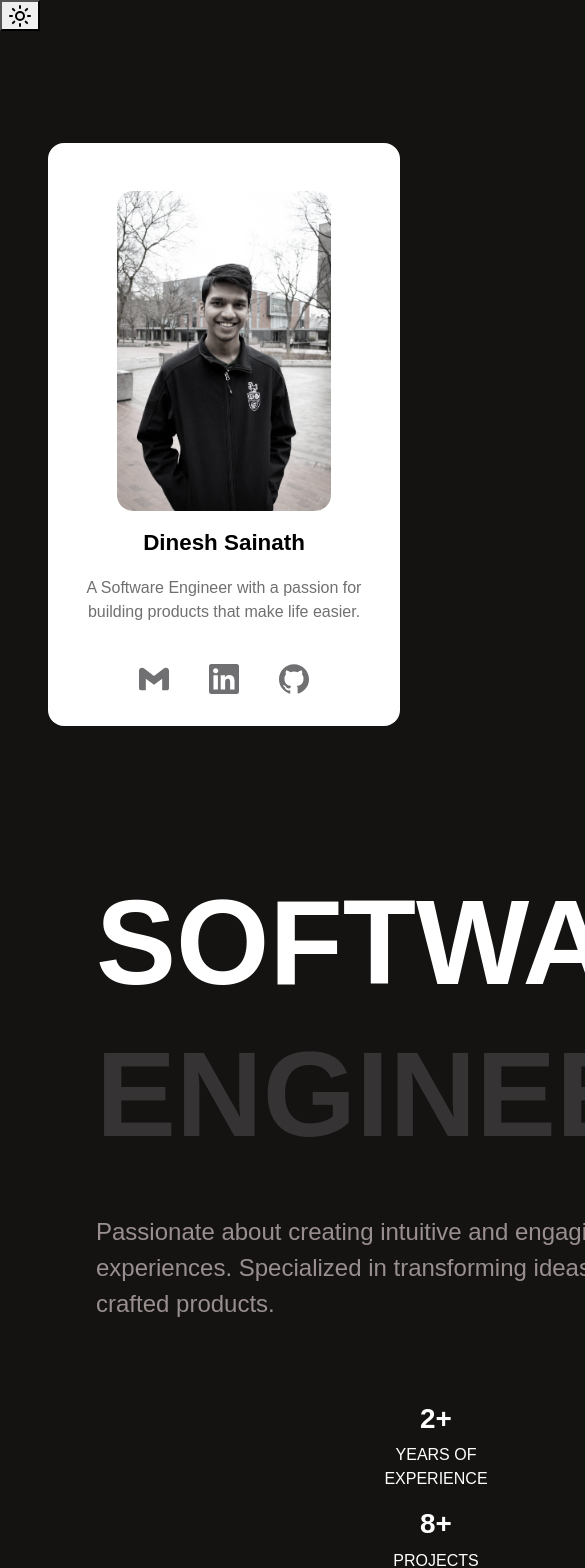
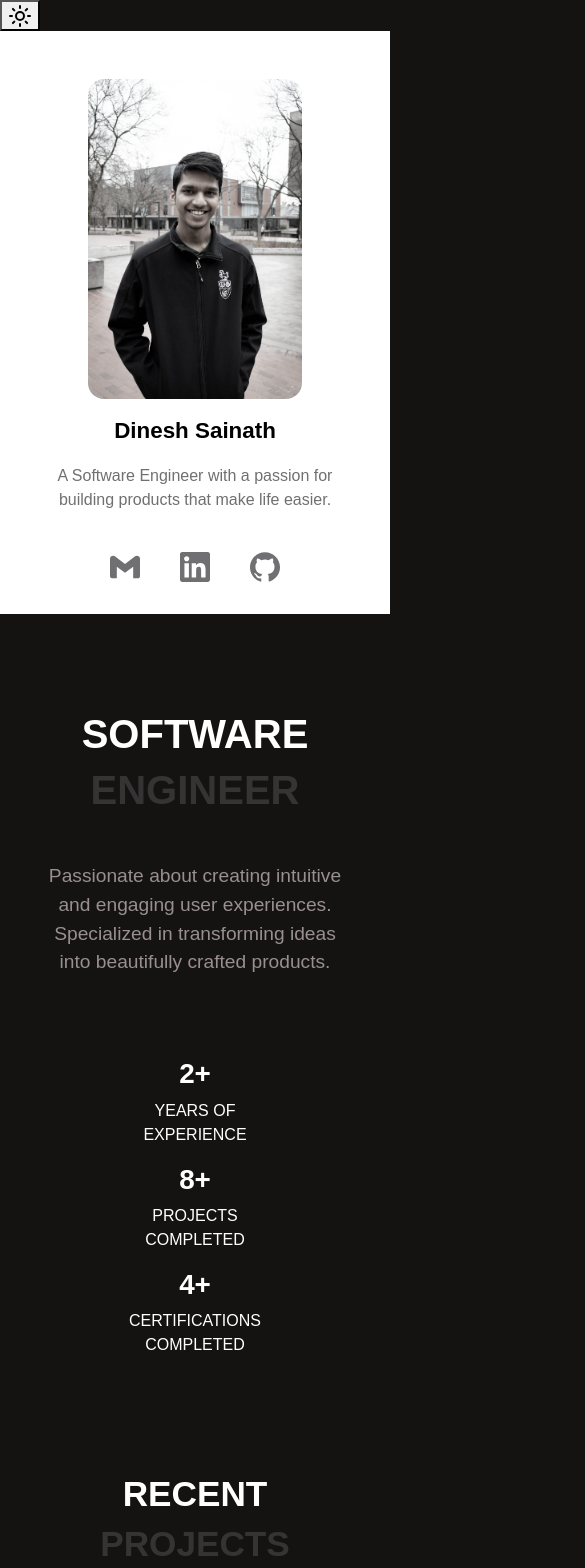
Before and after one commit to DineshSainath/ds-portfolio, a React (Create React App) app: page / in a window 390 px wide. Shown: the top 1568 px of the page, 585 px wide, since content can reach past the window. Built offline with nearby package versions, Linux system fonts and the light colour scheme; the HTML template or start-up script is replaced by a standard one; a web font is replaced by a local one.

Commit message:
mobile resposnive

```diff
--- a/src/App.css
+++ b/src/App.css
@@ -18,20 +18,7 @@ body {
   flex: 1;
 }
 
-@media (min-width: 769px) and (max-width: 992px) {
-  body {
-    width: 100%;
-  }
-  .box {
-    justify-content: center;
-  }
-  .one {
-    flex: 1;
-    background-color: white;
-  }
-}
-
-@media (min-width: 769px) and (max-width: 992px) {
+@media (min-width: 769px) and (max-width: 1000px) {
   body {
     width: 100%;
   }
@@ -39,7 +26,6 @@ body {
     flex: 1;
     background-color: white;
     width: 100%;
-    max-width: 1200px;
   }
   .two,
   .three {
@@ -54,7 +40,17 @@ body {
 }
 
 @media (max-width: 576px) {
-  body {
-    width: 100% !important;
+  .one {
+    flex: 1;
+    background-color: white;
+    width: 100%;
   }
 }
+
+@media (min-width: 577px) and (max-width: 768px) {
+  .one {
+    flex: 1;
+    background-color: white;
+    width: 100%;
+  }
+}
--- a/src/components/Left.css
+++ b/src/components/Left.css
@@ -62,21 +62,30 @@
 
 /* Extra Small Devices (Portrait Phones) */
 @media (max-width: 576px) {
+  .left-card {
+    margin: 0 auto;
+  }
+  .layer-1 {
+    margin: 0 auto;
+    border-radius: 0em;
+  }
 }
 
 /* Small Devices (Landscape Phones) */
 @media (min-width: 577px) and (max-width: 768px) {
   .left-card {
     width: 100%;
+    margin: 0 auto;
   }
 
   .layer-1 {
     width: 100%;
+    margin: 0 auto;
   }
 }
 
 /* Medium Devices (Tablets) */
-@media (min-width: 769px) and (max-width: 992px) {
+@media (min-width: 769px) and (max-width: 1000px) {
   .left-card {
     margin: 0 auto;
   }
@@ -93,7 +102,7 @@
 }
 
 /* Large Devices (Laptops/Desktops) */
-@media (min-width: 993px) and (max-width: 1300px) {
+@media (min-width: 1001px) and (max-width: 1300px) {
   .layer-1 {
     max-height: 26rem;
     max-width: 14rem;
--- a/src/components/Middle.css
+++ b/src/components/Middle.css
@@ -125,14 +125,49 @@
 
 /* Extra Small Devices (Portrait Phones) */
 @media (max-width: 576px) {
+  .middle-1 {
+    margin: 0 auto;
+  }
+  .heading-1,
+  .heading-2 {
+    text-align: center;
+    font-size: 2.5em;
+  }
+  .sub-heading {
+    font-size: 1.2rem;
+    text-align: center;
+  }
+  .section-heading-1,
+  .section-heading-2 {
+    text-align: center;
+    font-size: 2.2em;
+  }
 }
 
 /* Small Devices (Landscape Phones) */
 @media (min-width: 577px) and (max-width: 768px) {
+  .middle-1 {
+    margin: 0 auto;
+  }
+
+  .heading-1,
+  .heading-2 {
+    text-align: center;
+    font-size: 3.5em;
+  }
+  .sub-heading {
+    font-size: 1.2rem;
+    text-align: center;
+  }
+  .section-heading-1,
+  .section-heading-2 {
+    text-align: center;
+    font-size: 3em;
+  }
 }
 
 /* Medium Devices (Tablets) */
-@media (min-width: 769px) and (max-width: 992px) {
+@media (min-width: 769px) and (max-width: 1000px) {
   .middle-1 {
     margin: 0 auto;
   }
@@ -152,7 +187,7 @@
 }
 
 /* Large Devices (Laptops/Desktops) */
-@media (min-width: 993px) and (max-width: 1300px) {
+@media (min-width: 1001px) and (max-width: 1300px) {
   .middle-1 {
     padding-left: 0;
     padding-top: 1rem;
```
